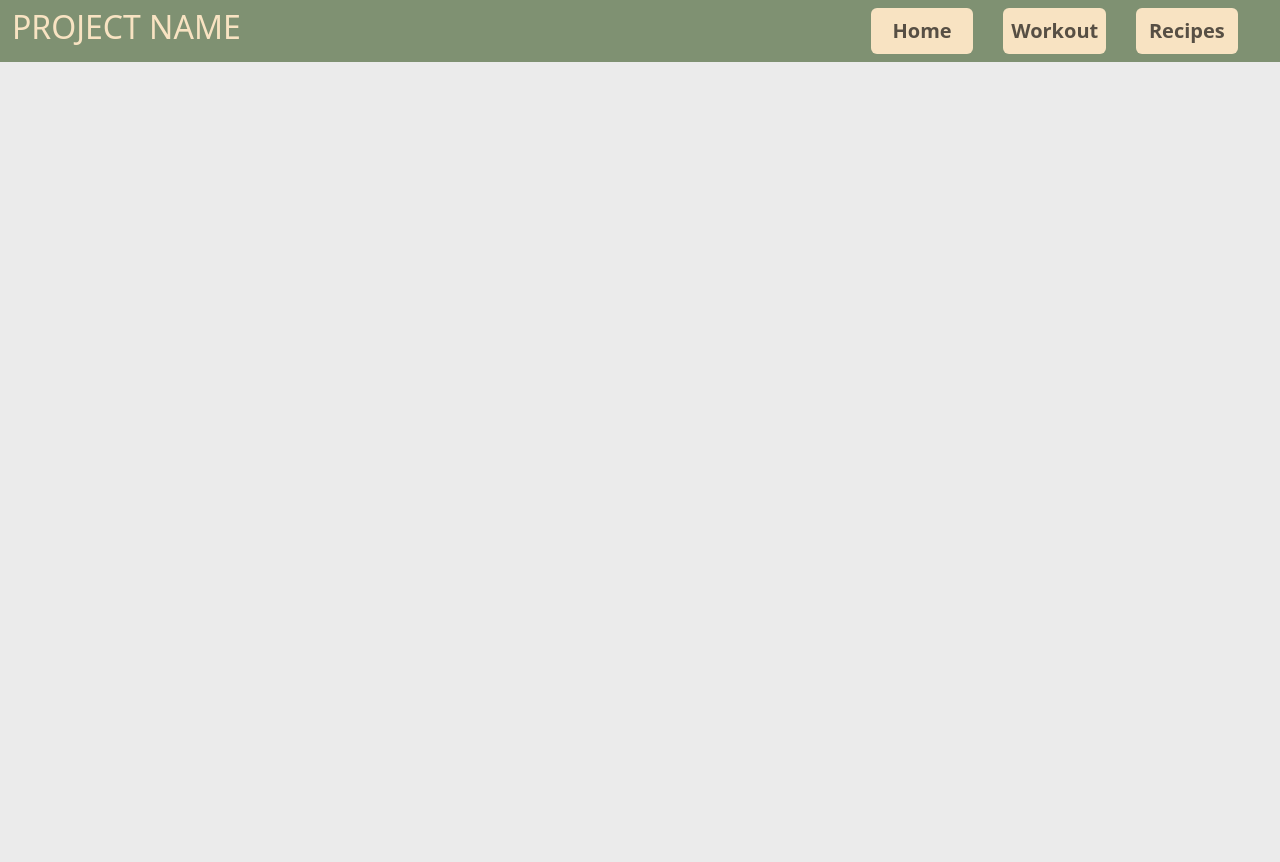
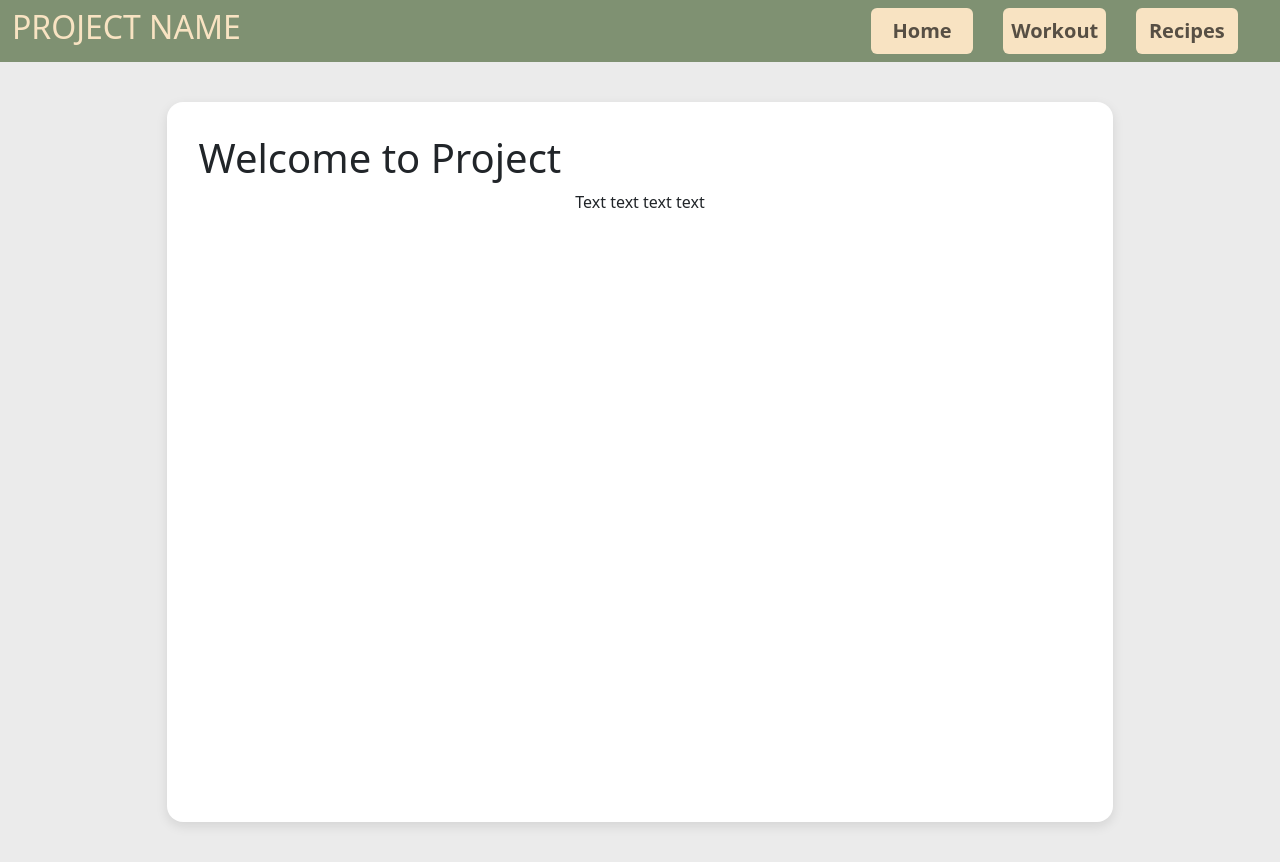
Before and after one commit to abdulahmed6/fitnessProject, a Flask app: page / in a window 1280 px wide. Before the commit the page ends 62 px from the top, so only its background shows below. Run offline with Flask 3, Linux system fonts and the light colour scheme.

Commit message:
Formattnig white box on home page and font, need to fix font-box spacing issue

```diff
--- a/app.py
+++ b/app.py
@@ -23,8 +23,9 @@ with app.app_context():
   db.create_all()
 
 @app.route('/')
+@app.route('/home')
 def home():
-    return render_template("nav.html")
+    return render_template("home.html")
 
 @app.route('/login')
 def login():
--- a/static/main.css
+++ b/static/main.css
@@ -1,3 +1,11 @@
+body{
+    background-color: #D9D9D9;
+}
+
+h1{
+    text-align:left;
+}
+
 .nav-link{
     background-color:#F8E3C2 !important;
     margin-right: 30px !important;
@@ -14,3 +22,21 @@
 .form-control{
     background-color: #D9D9D9 !important;
 }
+
+.page-wrapper {
+  display: flex;
+  justify-content: center;
+  align-items: center;
+  padding: 2rem;
+  min-height: 100vh;
+}
+
+.white-box {
+  background-color: white;
+  border-radius: 16px;
+  box-shadow: 0 4px 12px rgba(0, 0, 0, 0.1);
+  padding: 2rem;
+  width: 90%;
+  height: 90vh;
+  text-align: center;
+}
--- a/templates/home.html
+++ b/templates/home.html
@@ -1,8 +1,11 @@
 {% extends "layout.html" %}
 
 {% block content %}
-
-    <h2>{{ subtitle }}</h2>
-    <p>{{ text }}</p>
+<div class="page-wrapper">
+  <div class="white-box">
+    <h1>Welcome to Project</h1>
+    <p>Text text text text</p>
+  </div>
+</div>
 
 {% endblock content %}
--- a/templates/layout.html
+++ b/templates/layout.html
@@ -5,13 +5,17 @@
     <meta charset="utf-8">
     <meta name="viewport" content="width=device-width, initial-scale=1">
 
+    <link rel="stylesheet" type="text/css" href="{{ url_for('static', filename='main.css') }}">
+    <link href="https://cdn.jsdelivr.net/npm/bootstrap@5.3.3/dist/css/bootstrap.min.css" rel="stylesheet" />
+
 </head>
 
 <body>
-    <h1>PROJECT NAME</h1>
-
-    {% block content %}{% endblock %}
-
+    {% include "nav.html" %}
+    <div class="container">
+        {% block content %}{% endblock %}
+    </div>
+    <script src="https://cdn.jsdelivr.net/npm/bootstrap@5.3.3/dist/js/bootstrap.bundle.min.js"></script>
 
 </body>
 
```
